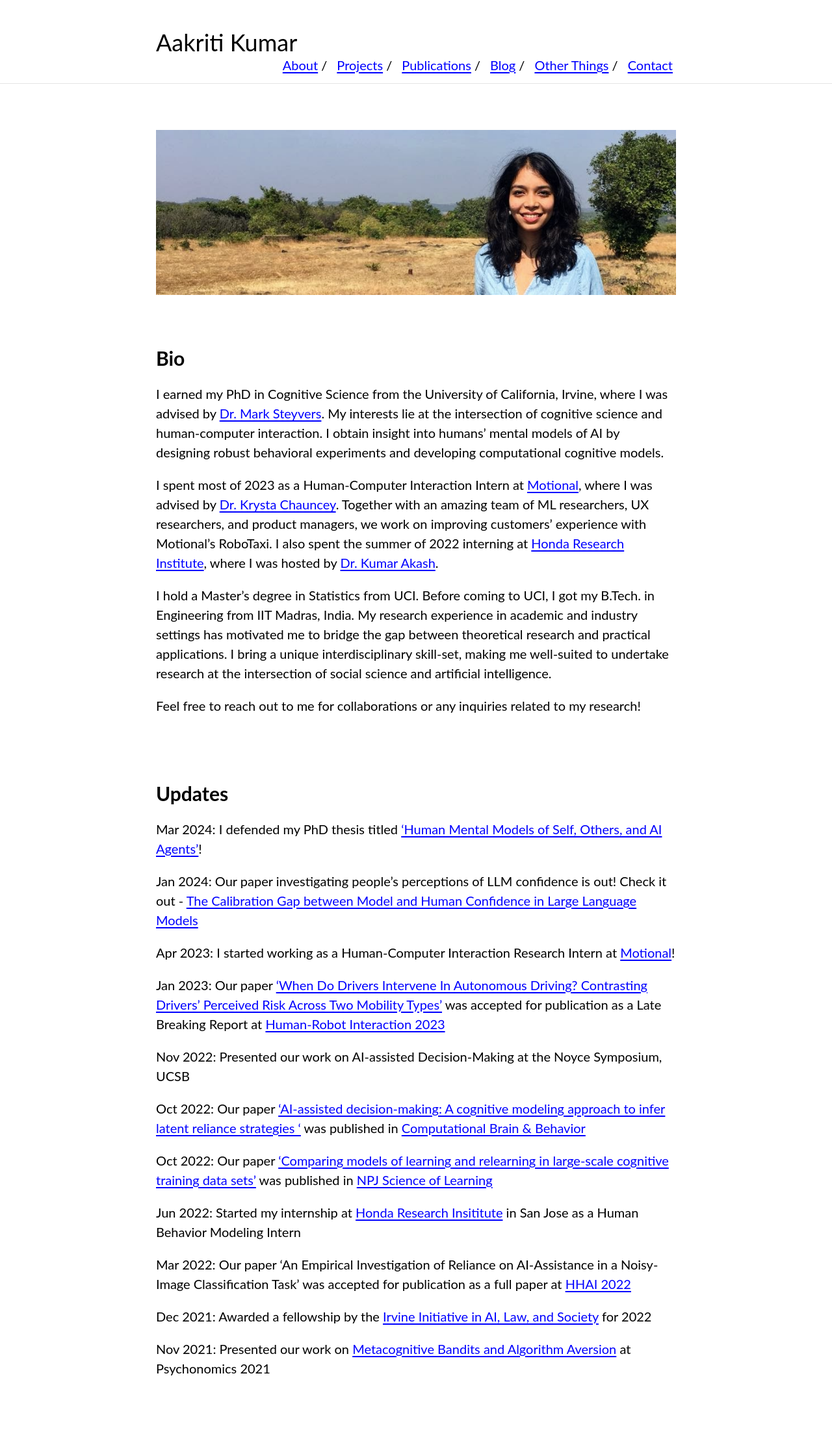
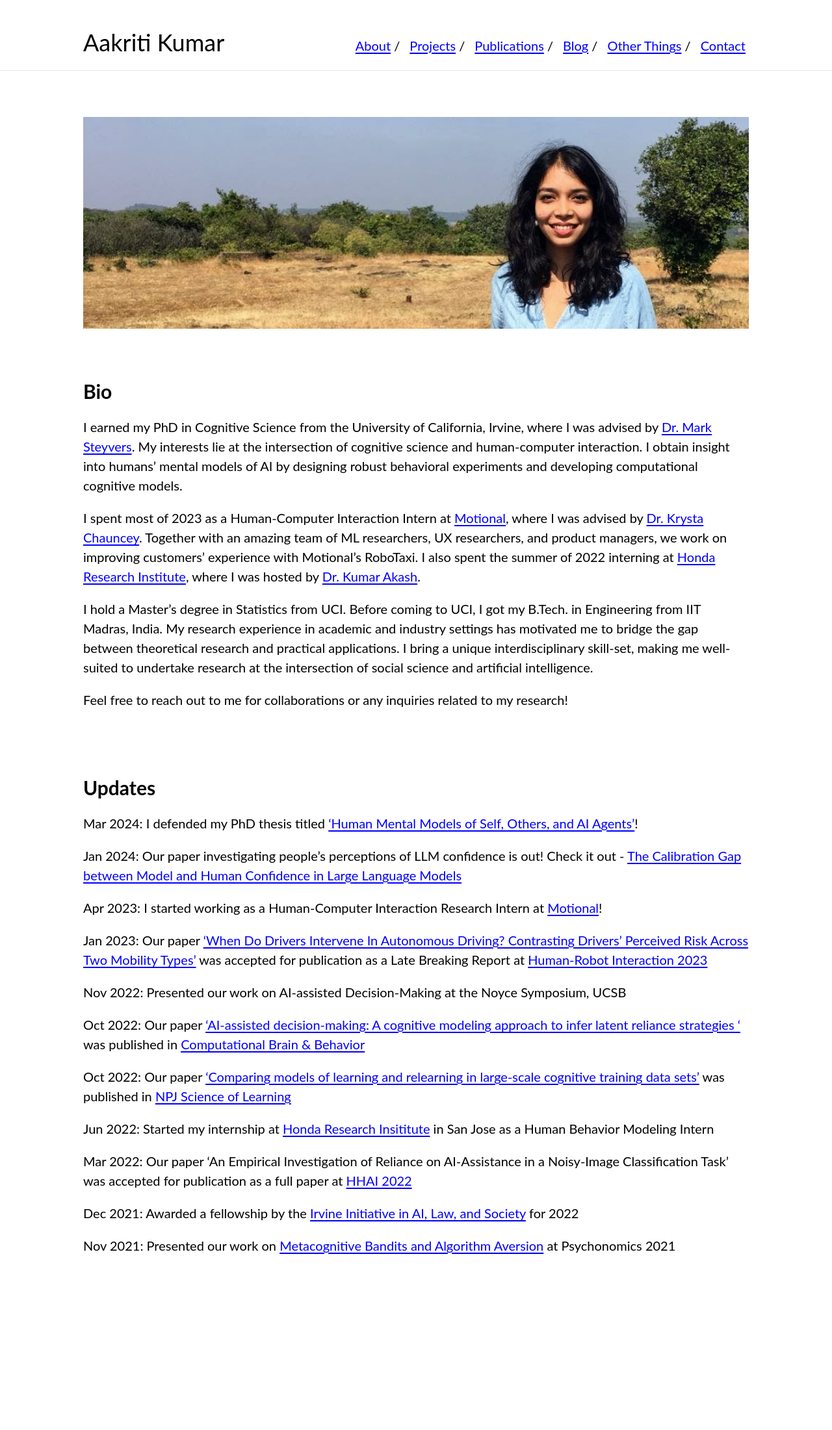
Before and after one commit to aakriti1kumar/aakriti1kumar.github.io, a Jekyll site: the page built from index.md, in a window 1280 px wide. Shown: the whole page at 65% size. Built offline with Jekyll 4.4.1, drawn with Linux system fonts in a browser that asks for light colours; our own code applies the rules of GitHub Pages for plain Markdown files; after the commit the page ends 2012 px from its top, so only the background shows below that.

Commit message:
Update _style.scss

```diff
--- a/_sass/_style.scss
+++ b/_sass/_style.scss
@@ -79,7 +79,7 @@
 
 /* Divs */
 
-.container{font-size:20px;line-height:150%;max-width:800px;margin:auto}
+.container{font-size:20px;line-height:150%;max-width:80%;margin:auto}
 .wrapper {
     min-height: 100%;
 }
```
